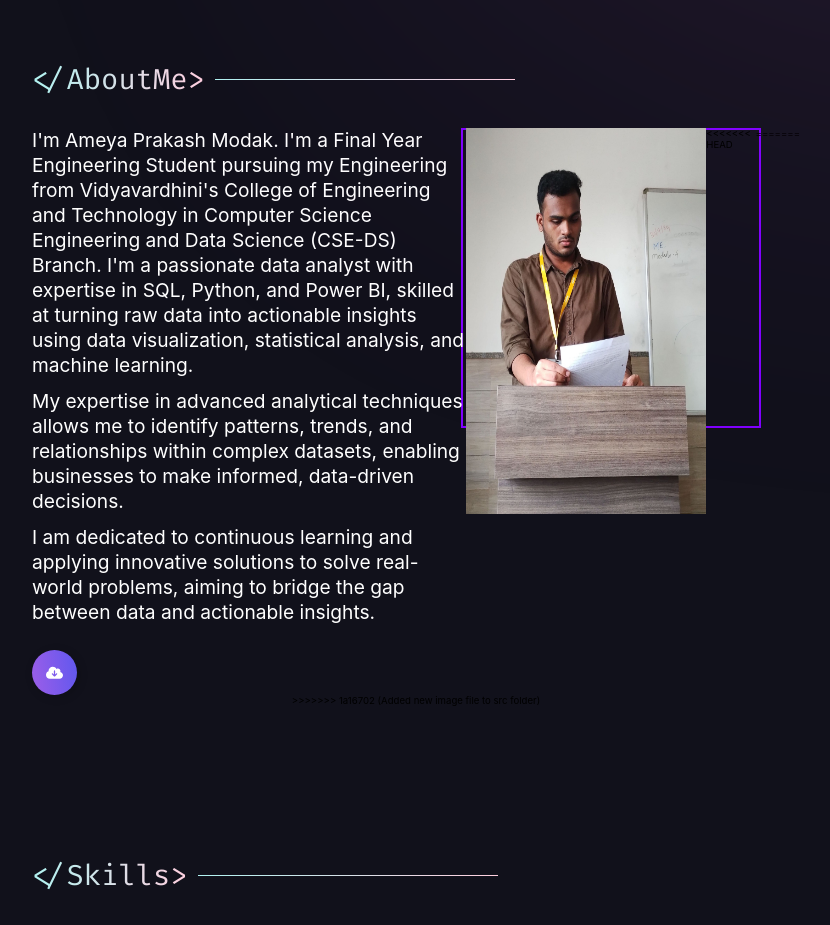
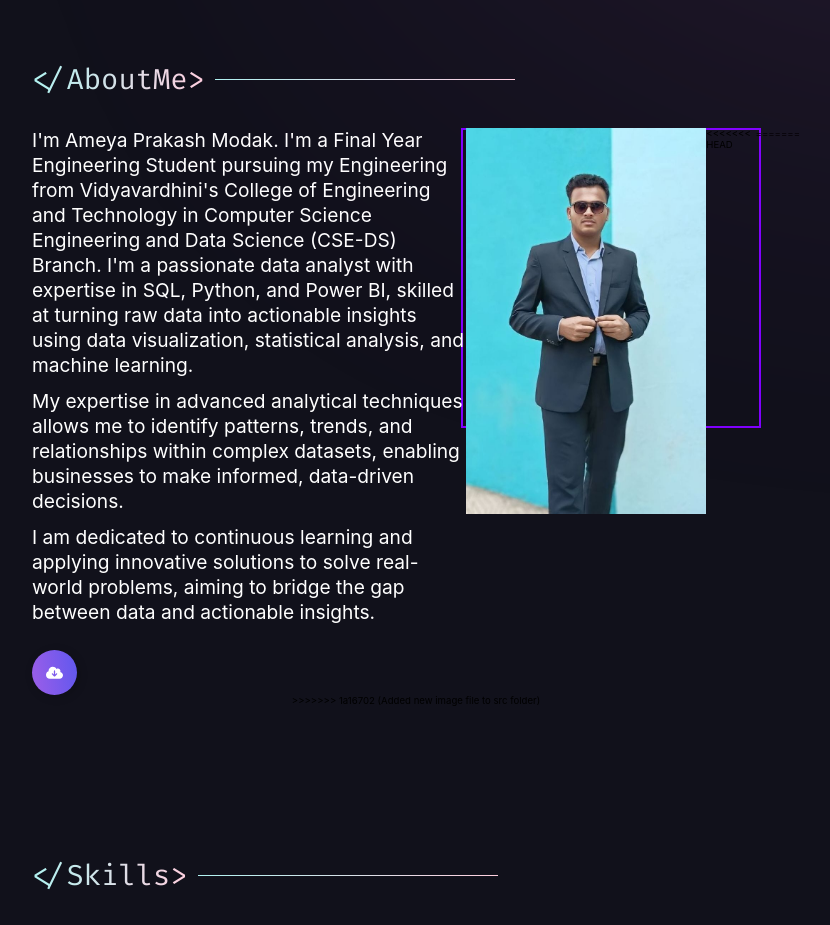
Before and after one commit to ameya182003/My_Portfolio_Website, a plain HTML site: page index.html in a window 1280 px wide. Shown: the part 940-1865 px from the top of the page, without its empty margins (224-1054 px from the left). Drawn offline with nearby package versions, Linux system fonts and the light colour scheme; a web font is replaced by a local one.

Commit message:
Update index.html

```diff
--- a/index.html
+++ b/index.html
@@ -260,7 +260,7 @@
           </div>
 
           <div class="dp" data-aos="fade-up">
-            <img src="src/webp/portfolio_photo.jpg" alt="Ameya Modak" tabindex="0" aria-label="image of ameya" style="width: 83%; height: 68%;" />
+            <img src="src/webp/profile_photo.jpg" alt="Ameya Modak" tabindex="0" aria-label="image of ameya" style="width: 83%; height: 68%;" />
 <<<<<<< HEAD
           </div>
 =======
```
